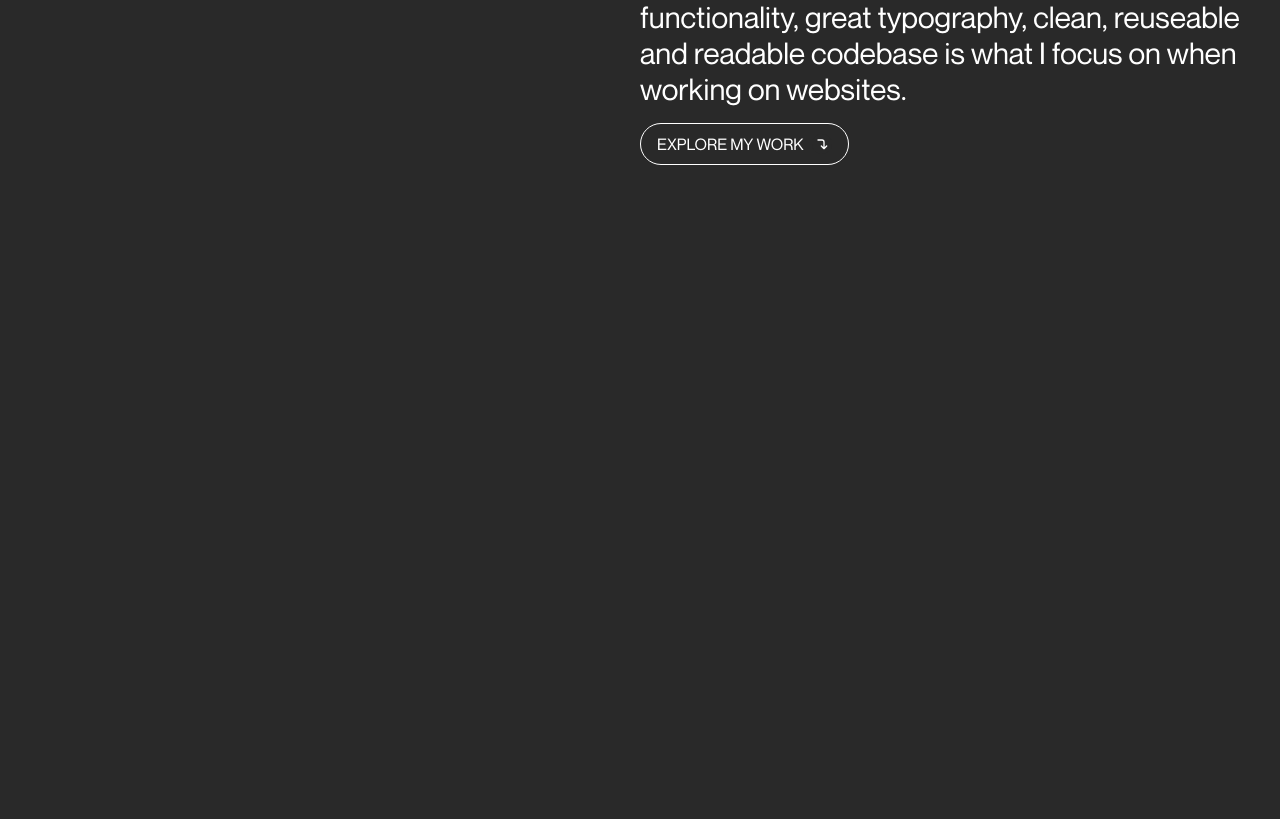
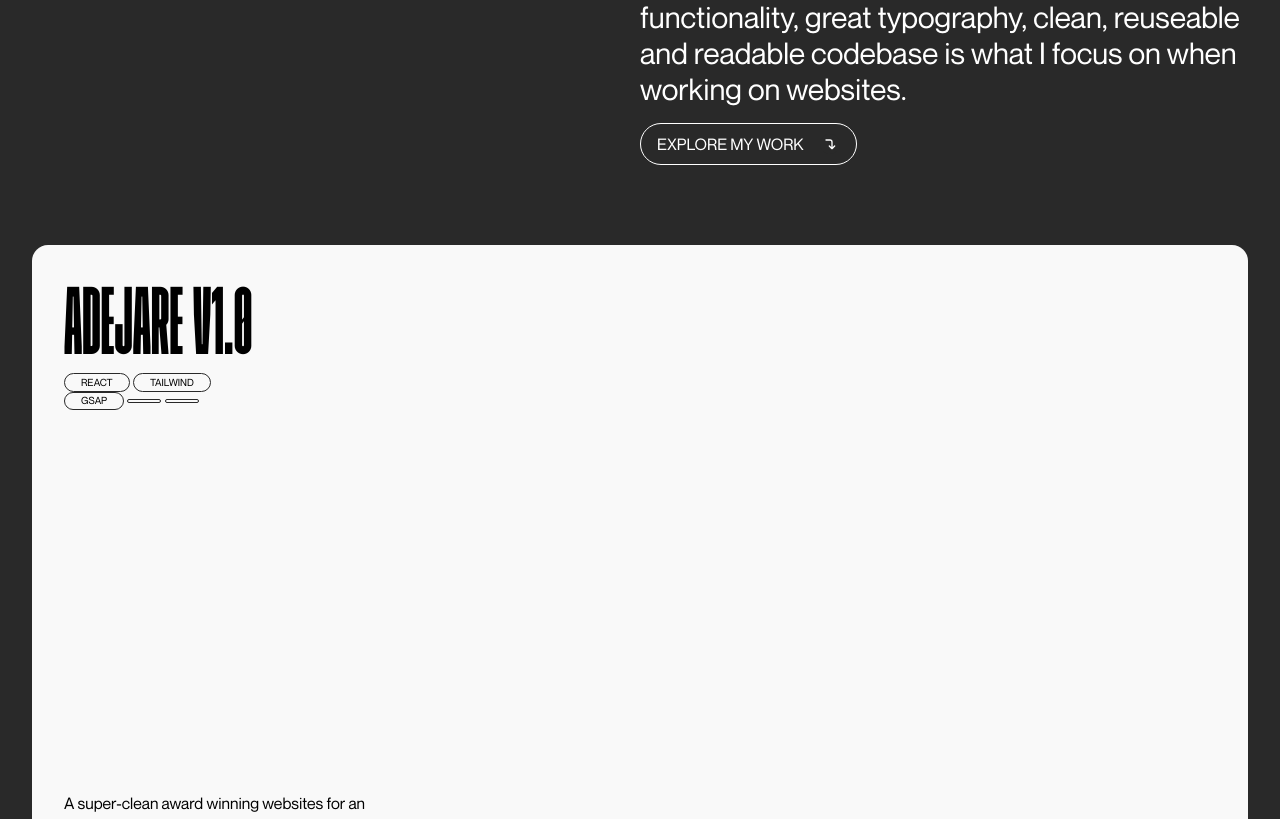
Before and after one commit to Dejare/dejj-23, a React (Create React App) app: page / in a window 1280 px wide. Shown: the part 1961-2780 px from the top of the page. Before the commit the page ends 2206 px from the top, so only its background shows below. Built offline with nearby package versions, Linux system fonts and the light colour scheme.

Commit message:
added project card and footer

```diff
--- a/src/App.js
+++ b/src/App.js
@@ -2,7 +2,8 @@ import React from "react";
 import "./assets/styles/main.scss";
 import { HiOutlineMenuAlt4 } from "react-icons/hi";
 import { TbCornerRightDown } from "react-icons/tb";
-import img from './assets/images/PicsArt_06-12-09.30.35.jpg'
+import img from "./assets/images/PicsArt_06-12-09.30.35.jpg";
+import ProjectCard from "./components/ProjectCard";
 
 const App = () => {
   return (
@@ -59,7 +60,7 @@ const App = () => {
         <div className="flex md:flex-row flex-col p-5 w-screen items-center">
           <div className="md:w-[60vw] w-[98%] md:h-screen h-[80vh] bg-white rounded-xl p-4 ml-5 flex flex-col items-start justify-between md:order-1 order-2">
             <div>
-              <h2 className="text-3xl">
+              <h2 className="text-3xl font-normal">
                 Hey, I'm Adejare. <br /> I
                 curate immersive experience with
                 technology and work with people
@@ -70,14 +71,18 @@ const App = () => {
             </div>
             <button className="button rounded-full uppercase flex flex-row items-center border border-[#292929]">
               a bit about me{" "}
-              <div className="bg-[#292929] text-white rounded-full w-5 h-5 items-center justify-center flex border  md:ml-2">
+              <div className="bg-[#292929] text-white rounded-full w-5 h-5 items-center justify-center flex border ml-3  md:ml-4">
                 <TbCornerRightDown />
               </div>
             </button>
           </div>
           <div className="md:w-[40vw] w-[100%] md:h-screen rounded-xl p-4 flex flex-col items-center justify-center md:order-2 order-1 md:mb-0 mb-8">
-            <div >
-              <img src={img} alt="picture OF ADEJARE" className="w-full rounded-2xl md:h-screen" />
+            <div>
+              <img
+                src={img}
+                alt="picture OF ADEJARE"
+                className="w-full rounded-2xl md:h-screen"
+              />
             </div>
           </div>
         </div>
@@ -122,10 +127,101 @@ const App = () => {
             </p>
             <button className="button rounded-full uppercase flex flex-row items-center text-white border-white border ">
               explore my work{" "}
-              <div className="bg-[#292929] text-white rounded-full w-5 h-5 items-center justify-center flex ml-2">
+              <div className="bg-[#292929] text-white rounded-full w-5 h-5 items-center justify-center flex ml-4">
                 <TbCornerRightDown />
               </div>
             </button>
+          </div>
+        </div>
+      </div>
+      <ProjectCard
+        title="Adejare V1.0"
+        details="A super-clean award winning websites for an independent art director and web designer currently based in barca"
+      />
+      <ProjectCard
+        title="Evaluate V1.0"
+        details="An all round intuitive, precise testing systems for students"
+        stackOne="Supabase"
+        stackTwo="API's"
+      />
+      <ProjectCard
+        title="Musicaa V1.0"
+        details="An online music streaming platform with search and sort functionality consuming spotify's API"
+        stackOne="Spotify"
+        stackTwo="API's"
+      />
+      <ProjectCard
+        title="GND Crypto"
+        details="An online dashboard for cryptocurrency transactions (mock numbers) with state management "
+        stackOne="Redux"
+        stackTwo="API's"
+      />
+
+      {/* footer */}
+      <div className="w-[95vw] h-[90vh] bg-[#fff] m-auto rounded-2xl mb-12 p-6 flex flex-col items-center justify-between">
+        <div className="flex md:flex-row flex-col items-center w-full justify-between font-[100]">
+          <div>
+            <p>
+              Frontend Developer <br />
+              Portfolio '23 - '24
+            </p>
+          </div>
+          <p className="hidden md:block">Adejare</p>
+          <div className="text-center md:text-left mt-5 md:mt-0">
+            Available for full-time work
+            <br /> January '23{" "}
+          </div>
+        </div>
+        <div className="text-center">
+          <h1 className="heading md:text-[180px] text-8xl leading-[5rem] md:leading-[10rem] uppercase text-center">
+            Interested in <br /> working together?
+          </h1>
+          <p className="text-sm ">Drop me an email</p>
+          <a
+            href="@mailto:inioluwaadesida@gmail.com"
+            className="text-xl"
+          >
+            inioluwaadesida@gmail.com
+          </a>
+        </div>
+        <div className="flex md:flex-row flex-col md:items-center md:justify-between w-full">
+          <p className="hidden md:flex">
+            Developed by <a href="">Adejare</a>
+          </p>
+
+          <div className="flex-row flex-wrap items-center justify-center md:flex m-auto flex">
+            <button className="btn_one_social mt-3 md:mr-5 md:mt-0">
+              <a
+                href="https://twitter.com/Therealnicron?t=if7WE8sL0Lb5S-MNkK7Lrg&s=09"
+                target="_blank"
+                rel="noreferrer"
+              >
+                TWITTER
+              </a>
+            </button>
+            <button className="btn_one_social mt-3 md:mt-0 md:mr-5 social-links--box">
+              <a
+                href="https://linkedin/in/adejarree"
+                target="_blank"
+                rel="noreferrer"
+              >
+                {" "}
+                LINKEDIN
+              </a>
+            </button>
+            <button className="btn_one_social mt-3 md:mt-0 md:mr-5">
+              <a
+                href="https://github.com/dejare"
+                target="_blank"
+                rel="noreferrer"
+              >
+                GITHUB
+              </a>
+            </button>
+          </div>
+          <div className="text-center mt-5 md:text-left">
+            <button>Back to top</button>
+            <p>&copy; 2022 - All Rights Reserved</p>
           </div>
         </div>
       </div>
--- a/src/assets/styles/_page.scss
+++ b/src/assets/styles/_page.scss
@@ -54,3 +54,14 @@ header {
 
 	margin: 1rem 0rem;
 }
+
+.stack,
+.btn_one_social {
+	border: 1px solid #292929;
+	padding: 0.05rem 1rem;
+	color: black;
+	border-radius: 25px;
+	margin-right: 0.2rem;
+	font-size: 10px;
+	text-transform: uppercase;
+}
--- a/src/components/ProjectCard.js
+++ b/src/components/ProjectCard.js
@@ -0,0 +1,34 @@
+import React from 'react'
+import { TbCornerRightDown } from 'react-icons/tb'
+
+const ProjectCard = ({ title, details, stackOne, stackTwo }) => {
+    return (
+        <div className='w-[95vw] h-[90vh] bg-[#f9f9f9] flex m-auto rounded-2xl p-8 mb-12'>
+            <div className='flex flex-col justify-between'>
+                <div className='w-full'>
+                    <h1 className='heading md:text-8xl text-4xl uppercase'>{title}</h1>
+                    <div className='flex flex-row  flex-wrap items-center md:w-1/4 mt-5 md:mt-0'>
+                        <div className='stack'>React</div>
+                        <div className='stack'>Tailwind</div>
+                        <div className='stack'>Gsap</div>
+                        <div className='stack'>{stackOne}</div>
+                        <div className='stack mt-5 md:mt-0'>{stackTwo}</div>
+                    </div>
+                </div>
+                <div className='md:w-2/4'>
+                    <p>{details}</p>
+                    <button className="button rounded-full uppercase flex flex-row items-center border border-[#292929] text-sm">
+                        Visit Live{" "}
+                        <div className="bg-[#292929] text-white rounded-full w-5 h-5 items-center justify-center flex border ml-3 md:ml-2">
+                            <TbCornerRightDown />
+                        </div>
+                    </button>
+                </div>
+            </div>
+
+            <div></div>
+        </div>
+    )
+}
+
+export default ProjectCard
```
